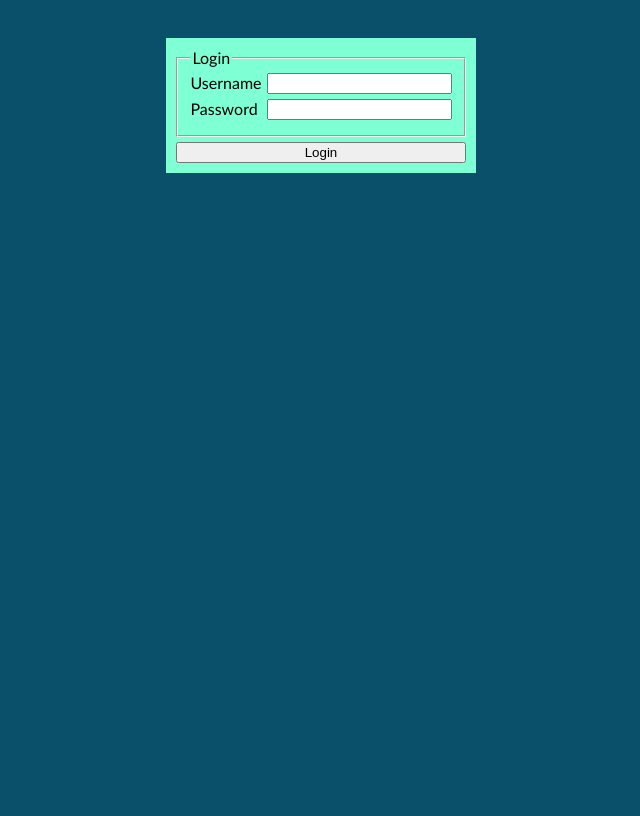
After one commit to karencfisher/chatapp, a Flask app: template templates/login.html in a window 1280 px wide. The commit adds this page. Shown: the whole page, without its empty margins (319-959 px from the left). Run offline with Flask 3, Linux system fonts and the light colour scheme; the template is opened without the code that fills it: values that come from a table or form of the project are taken from there, others are empty.

Commit message:
adding authentication

```diff
--- /dev/null
+++ b/Authentication/login.py
@@ -0,0 +1,24 @@
+from flask_sqlalchemy import SQLAlchemy
+from flask_bcrypt import Bcrypt
+from flask_wtf import FlaskForm
+from wtforms import StringField, PasswordField
+from wtforms.validators import DataRequired
+
+
+bcrypt = Bcrypt()
+db = SQLAlchemy()
+
+class User(db.Model):
+    id = db.Column(db.Integer, primary_key=True)
+    username = db.Column(db.String(80), unique=True, nullable=False)
+    password = db.Column(db.String(120), nullable=False)
+
+    def set_password(self, password):
+        self.password = bcrypt.generate_password_hash(password).decode('utf-8')
+
+    def check_password(self, password):
+        return bcrypt.check_password_hash(self.password, password)
+
+class LoginForm(FlaskForm):
+    username = StringField('Username', validators=[DataRequired()])
+    password = PasswordField('Password', validators=[DataRequired()])
--- a/groqChat.py
+++ b/LLM/groqChat.py
@@ -1,7 +1,7 @@
 import os
 from groq import Groq
 from dotenv import load_dotenv
-from model_base import ModelBase
+from LLM.model_base import ModelBase
 
 
 class Model(ModelBase):
--- a/ollamaChat.py
+++ b/LLM/ollamaChat.py
@@ -1,5 +1,5 @@
 import ollama
-from model_base import ModelBase
+from LLM.model_base import ModelBase
 
 
 class Model(ModelBase):
--- a/app.py
+++ b/app.py
@@ -1,19 +1,52 @@
 import atexit
 import os
-from flask import Flask, jsonify, request, render_template, make_response
-from chat import Chat
+from dotenv import load_dotenv
+from flask import Flask, jsonify, request, render_template, make_response,\
+                  session, url_for, redirect
+from flask_sqlalchemy import SQLAlchemy
+from flask_login import login_required
+
+from Chat.chat import Chat
+from Authentication.login import User, LoginForm
 
 
 app = Flask(__name__)
+app.config['SQLALCHEMY_DATABASE_URI'] = 'sqlite:///Authentication/users.sqlite'
+load_dotenv()
+app.config['SECRET_KEY'] = os.getenv('SECRET_KEY')
+db = SQLAlchemy(app)
+
 
 @app.route('/')
 def home():
+    # if session['logged_in']:
+    #     return redirect(url_for('/chat'))
+    return render_template('login.html', form=LoginForm())
+
+@app.route('/login', methods=['GET', 'POST'])
+def login():
+    form = LoginForm()
+    user = User.query.filter_by(username=form.username.data).first()
+    if user and user.check_password(form.password.data):
+        session['logged_in'] = True
+        return redirect(url_for('index'))
+    return render_template('login.html', form=form)
+
+@app.route('/logout')
+def logout():
+    session.pop('logged_in', None)
+    return redirect(url_for('index'))
+
+@app.route('/chat')
+@login_required
+def chat():
     response = make_response(render_template('chatbot.html', model=llm.getModel()))
     if request.cookies.get('chatsession') is None:
         response.set_cookie('chatsession', os.urandom(24).hex())
     return response
 
 @app.route('/ask', methods=['POST'])
+@login_required
 def ask():
     try:
         session_id = request.cookies.get('chatsession')
@@ -25,6 +58,7 @@ def ask():
         return jsonify({"Error": str(ex)})
 
 @app.route('/conversation')
+@login_required
 def conversation():
     try:
         session_id = request.cookies.get('chatsession')
@@ -34,6 +68,7 @@ def conversation():
         return jsonify({"Error": str(ex)})
 
 @app.route('/clear_session')
+@login_required
 def close_session():
     try:
         session_id = request.cookies.get('chatsession')
--- a/static/script.js
+++ b/static/script.js
@@ -108,11 +108,6 @@ addEventListener("load", async () => {
     }
 });
 
-// window.addEventListener("unload", async () => {
-//     document.cookie = "chatsession=; expires=Thu, 01 Jan 1970 00:00:00 UTC";
-//     await fetch('/close_session')
-// });
-
 sendButton.addEventListener("click", () => {
     if (promptText.value === "") {
         displayError("error", "Prompt is empty!")
--- a/static/style.css
+++ b/static/style.css
@@ -5,6 +5,22 @@ body {
     align-items: center;
     font-family: 'Gill Sans', 'Gill Sans MT', Calibri, 'Trebuchet MS', sans-serif;
     background-color: rgb(11, 80, 107);
+}
+
+#login-form {
+    background-color: aquamarine;
+    margin-top: 30px;
+    padding: 10px;
+    display: flex;
+    flex-direction: column;
+    gap: 5px;
+}
+
+.login-field {
+    display: flex;
+    gap: 5px;
+    justify-content: space-between;
+    margin-bottom: 5px;
 }
 
 header {
@@ -77,8 +93,8 @@ pre {
     gap: 10px;
     flex-direction: column;
     top: 20%;
-    left: -600px;
-    width: 33%;
+    left: -1000px;
+    width: 64%;
     background-color: rgb(174, 230, 129);
     z-index: 999;
     padding: 5px;
@@ -87,7 +103,7 @@ pre {
 }
 
 #drawer[data-open = "true"] {
-    left: 10%;
+    left: 18%;
 }
 
 #chat-field {
@@ -212,6 +228,7 @@ fieldset {
     }
 
     #drawer[data-open="true"] {
-        left: 30%;
+        left: 33%;
+        width: 33%
     }
 }
--- a/templates/chatbot.html
+++ b/templates/chatbot.html
@@ -44,9 +44,9 @@
     <div id="prompt" data-open="false">
         <fieldset>
             <legend>User Message</legend>
-                <textarea id="prompt-text" rows="6" placeholder="Enter your prompt here"
-                    aria-label="prompt" tabindex="-1"></textarea>
-                <input type="checkbox" id="new-button"><label for="new-button">Start new chat</label>
+            <textarea id="prompt-text" rows="6" placeholder="Enter your prompt here"
+                aria-label="prompt" tabindex="-1"></textarea>
+            <input type="checkbox" id="new-button"><label for="new-button">Start new chat</label>
         </fieldset id="download-fs">
         <div id="buttons">
             <button class="button" id="send-button" tabindex="-1">
--- /dev/null
+++ b/templates/login.html
@@ -0,0 +1,24 @@
+<!DOCTYPE html>
+<html lang="en">
+<head>
+    <meta charset="UTF-8">
+    <meta name="viewport" content="width=device-width, initial-scale=1.0">
+    <title>Chat Login</title>
+    <link rel="stylesheet" href="../static/style.css">
+</head>
+<body>
+    <form action="/login" method="post" id="login-form">
+        <fieldset>
+            <legend>Login</legend>
+            <div class="login-field">
+                {{ form.username.label }} {{ form.username() }}
+            </div>
+            <div class="login-field">
+                {{ form.password.label }} {{ form.password() }}
+            </div>
+        </fieldset>
+        <input type="submit" value="Login">
+    </form>
+
+</body>
+</html>
```
Also changed, not shown: Chat/chat.py (renamed from chat.py, +9 -8 lines), Authentication/__init__.py (added), Authentication/users.sqlite (added), Chat/__init__.py (added), Chat/chat_system_prompt.txt (renamed from chat_system_prompt.txt), Chat/chat_user_profile.txt (renamed from chat_user_profile.txt), Chat/context.py (renamed from context.py), Chat/model_config.json (renamed from model_config.json), LLM/__init__.py (added), LLM/model_base.py (renamed from model_base.py).
